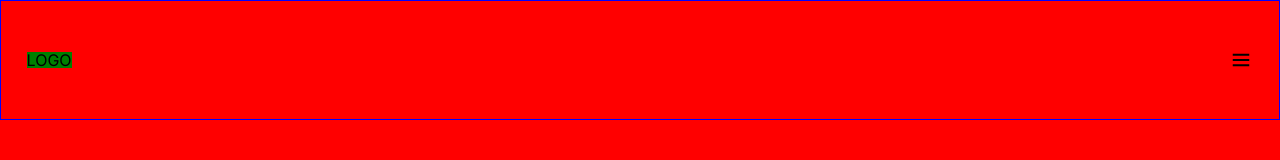
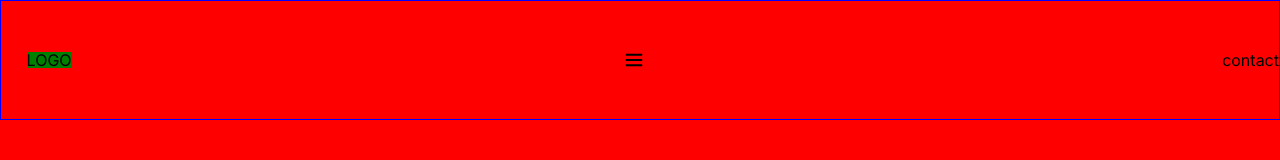
Before and after one commit to ramiroAlvarez9/my-portfolio-ts, a Next.js app: page / in a window 1280 px wide. Shown: the top 160 px of the page. Built offline with nearby package versions, Linux system fonts and the light colour scheme.

Commit message:
creando rutas para el proyecto con Smooth navigation

```diff
--- a/src/components/NavBar.tsx
+++ b/src/components/NavBar.tsx
@@ -35,6 +35,7 @@ export default function NavBar() {
         </svg>
 
 
+        <Link href="#contact" > contact </Link>
       </nav>
 
       <div className="slide__itemsmenu">
```
